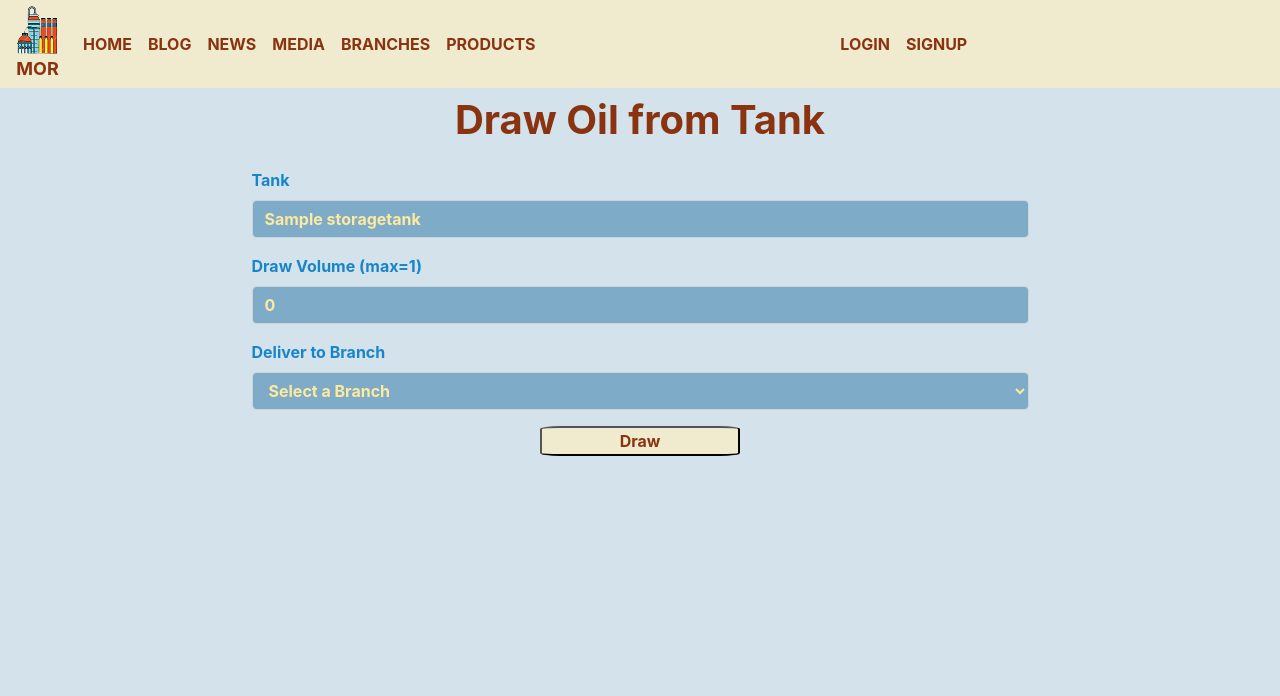
After one commit to naeemahmed972/Oil-Refinery-Project, a Django app: page /oilstorage/1/draw_oil in a window 1280 px wide. The commit adds this page. Shown: the top 696 px of the page. Run offline with Django 3.2, Linux system fonts and the light colour scheme; tables that the repository leaves empty hold one stand-in row (values such as "Sample post").

Commit message:
implement draw oil from a tank functionality

```diff
--- a/oilstorage/models.py
+++ b/oilstorage/models.py
@@ -11,7 +11,7 @@ from django.urls import reverse
 storage_operatons = {
     "NEW_TANK": "new tank added",
     "ADD_OIL" : "oil added",
-    "DRAW" : "oil drawn",
+    "DRAW_OIL" : "oil drawn",
     "EMPTY" : "tank emptied",
     "BLOCK" : "tank marked as not working",
     "UNBLOCK" : "tank marked as working",
@@ -55,7 +55,7 @@ class StorageBranch(models.Model):
     is_active = models.BooleanField(default=True)
 
     def __str__(self):
-        return f"Branch: {self.name}, Location: {self.loation}"
+        return f"Branch: {self.name}, Location: {self.location}"
 
     def get_absolute_url(self):
         return reverse('branch_list')
--- a/oilstorage/urls.py
+++ b/oilstorage/urls.py
@@ -1,5 +1,5 @@
 from django.urls import path
-from .views import StorageListView, StorageCreateView, BranchListView, BranchCreateView, BranchUpdateView, StorageOilDrawView
+from .views import StorageListView, StorageCreateView, BranchListView, BranchCreateView, BranchUpdateView, StorageOilAddView, StorageOilDrawView
 
 
 urlpatterns = [
@@ -8,5 +8,6 @@ urlpatterns = [
     path('branch_list/', BranchListView.as_view(), name='branch_list'),
     path('branch_new/', BranchCreateView.as_view(), name='branch_new'),
     path('<int:pk>/branch_update/', BranchUpdateView.as_view(), name='branch_update'),
-    path('<int:pk>/add_oil/', StorageOilDrawView.as_view(), name='add_oil'),
+    path('<int:pk>/add_oil/', StorageOilAddView.as_view(), name='add_oil'),
+    path('<int:pk>/draw_oil', StorageOilDrawView.as_view(), name='draw_oil'),
 ]
--- a/oilstorage/views.py
+++ b/oilstorage/views.py
@@ -4,7 +4,7 @@ from braces.views import LoginRequiredMixin, PermissionRequiredMixin, MultiplePe
 from django.urls import reverse_lazy
 
 from .models import StorageTank, StorageBranch, StorageLog, storage_operatons
-from .forms import AddOilForm
+from .forms import AddOilForm, DrawOilForm
 
 
 class StorageListView(LoginRequiredMixin, MultiplePermissionsRequiredMixin, ListView):
@@ -45,7 +45,7 @@ class StorageCreateView(LoginRequiredMixin, PermissionRequiredMixin, CreateView)
         return reverse_lazy('storage_list')
 
 
-class StorageOilDrawView(LoginRequiredMixin, MultiplePermissionsRequiredMixin, FormView):
+class StorageOilAddView(LoginRequiredMixin, MultiplePermissionsRequiredMixin, FormView):
     login_url = 'login'
     redirect_field_name = "hollaback"
     raise_exception = True
@@ -58,7 +58,7 @@ class StorageOilDrawView(LoginRequiredMixin, MultiplePermissionsRequiredMixin, F
     template_name = 'storage_add_oil.html'
 
     def get_context_data(self, **kwargs):
-        context = super(StorageOilDrawView, self).get_context_data(**kwargs)
+        context = super(StorageOilAddView, self).get_context_data(**kwargs)
         query_tank = StorageTank.objects.get(id=self.kwargs['pk'])
         context['tank_name'] = query_tank.name
         context['tank_capacity'] = query_tank.capacity
@@ -101,6 +101,65 @@ class StorageOilDrawView(LoginRequiredMixin, MultiplePermissionsRequiredMixin, F
         return reverse_lazy('storage_list')
 
 
+class StorageOilDrawView(LoginRequiredMixin, MultiplePermissionsRequiredMixin, FormView):
+    login_url = 'login'
+    redirect_field_name = "hollaback"
+    raise_exception = True
+    redirect_unauthenticated_users = True
+    permissions = {
+        "any": ("oilstorage.store_keeping", "oilstorage.store_management")
+    }
+
+    form_class = DrawOilForm
+    template_name = 'storage_draw_oil.html'
+
+    def get_context_data(self, **kwargs):
+        context = super(StorageOilDrawView, self).get_context_data(**kwargs)
+        query_tank = StorageTank.objects.get(id=self.kwargs['pk'])
+        context['tank_name'] = query_tank.name
+        context['tank_capacity'] = query_tank.capacity
+        context['tank_volume'] = query_tank.current_volume
+        context['tank_id'] = self.kwargs['pk']
+        context['branch_list'] = StorageBranch.objects.all()
+        return context
+
+    def get_success_url(self) -> str:
+        tank_id = self.get_context_data()['tank_id']
+        tank = StorageTank.objects.get(id=tank_id)
+        volume = int(self.request.POST['drawVolume'])
+        branch_id = int(self.request.POST['deliveryBranch'])
+        if volume >= 0:
+            new_volume = tank.current_volume - volume
+            if new_volume < 0:
+                return False
+            else:
+                tank.current_volume = new_volume
+        else:
+            return False
+
+        if new_volume < tank.capacity:
+            if tank.is_full:
+                tank.is_full = False
+
+        if new_volume == 0:
+            tank.is_empty = True
+
+        tank.last_operated_by = self.request.user
+
+        tank.save()
+
+        log = StorageLog.objects.create(
+            operation = storage_operatons["DRAW_OIL"],
+            operated_tank = tank,
+            operated_by = self.request.user,
+            oil_volume = volume,
+            delivered_to = StorageBranch.objects.get(id=branch_id)
+        )
+        log.save()
+
+        return reverse_lazy('storage_list')
+
+
 class BranchListView(LoginRequiredMixin, PermissionRequiredMixin, ListView):
     login_url = 'login'
     redirect_field_name = "hollaback"
--- a/templates/storage_add_oil.html
+++ b/templates/storage_add_oil.html
@@ -24,7 +24,7 @@
                 <label for="addVolume">
                     Add Volume (max={{ tank_capacity|subtract:tank_volume }})
                 </label>
-                <input name="addVolume" id="addVolume" class="form-control" type="number" min="0" max="{{ tank_capacity|subtract:tank_volume }}" step="1000">
+                <input name="addVolume" id="addVolume" class="form-control" type="number" min="0" max="{{ tank_capacity|subtract:tank_volume }}" value=0 step="1000">
             </div>
 
             <button type="submit" class="submit-btn">Add</button>
--- /dev/null
+++ b/templates/storage_draw_oil.html
@@ -0,0 +1,45 @@
+{% extends 'base.html' %}
+
+{% load custom_tags %}
+
+{% block title %}
+    {{ block.super }} - Draw Oil from Tank
+{% endblock title %}
+
+{% block content %}
+    <div class="page-header text-center col-12 mb-4">
+        <h1 class="pt-3">Draw Oil from Tank</h1>
+    </div>
+
+    <div class="user-form">
+        <form action="{% url 'draw_oil' tank_id %}" method="POST">
+            {% csrf_token %}
+
+            <div class="form-group">
+                <label for='selectedTank'>Tank</label>
+                <input id="selectedTank" class="form-control" type="text" value="{{ tank_name }}" readonly>
+            </div>
+
+            <div class="form-group">
+                <label for="addVolume">
+                    Draw Volume (max={{ tank_volume }})
+                </label>
+                <input name="drawVolume" id="addVolume" class="form-control" type="number" min="0" max="{{ tank_volume }}" value=0 step="1000">
+            </div>
+
+            <div class="form-group">
+                <label for='branchList'>Deliver to Branch</label>
+                <select class="form-control" id="branchList" name="deliveryBranch">
+                    <option selected disabled>Select a Branch</option>
+                    {% for branch in branch_list %}
+                        {% if branch.is_active %}
+                            <option value={{ branch.id }}>{{ branch }}</option>
+                        {% endif %}
+                    {% endfor %}
+                </select>
+            </div>
+
+            <button type="submit" class="submit-btn">Draw</button>
+        </form>
+    </div>
+{% endblock content %}
--- a/templates/storage_list.html
+++ b/templates/storage_list.html
@@ -50,7 +50,7 @@
                         {% endif %}
 
                         {% if not tank.is_empty %}
-                            <a class="link-text ml-3" href="#">[ DRAW_OIL ]</a>
+                            <a class="link-text ml-3" href="{% url 'draw_oil' tank.pk %}">[ DRAW_OIL ]</a>
                             <a class="link-text ml-3" href="#">[ MAKE_EMPTY ]</a>
                         {% endif %}
                     {% else %}
```
